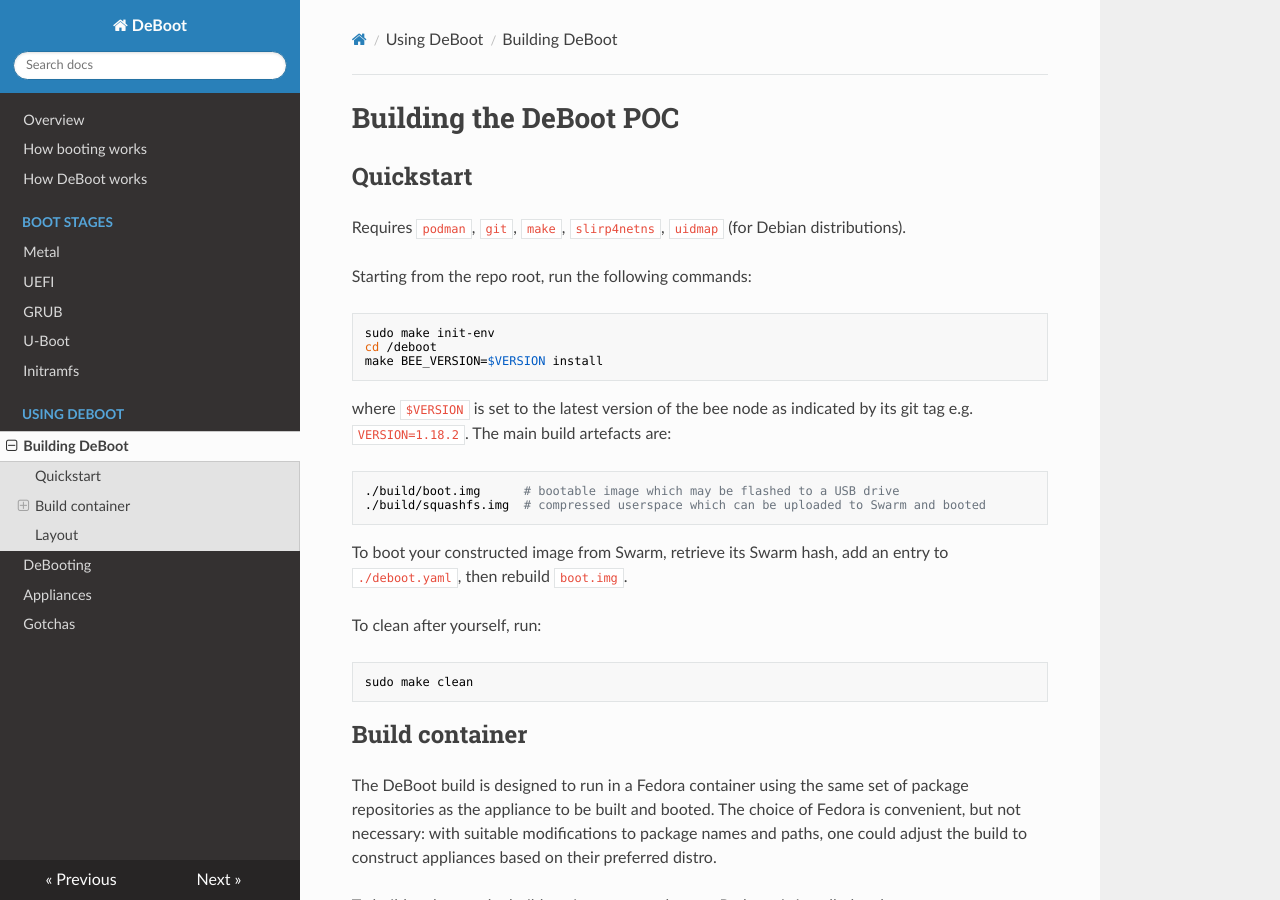
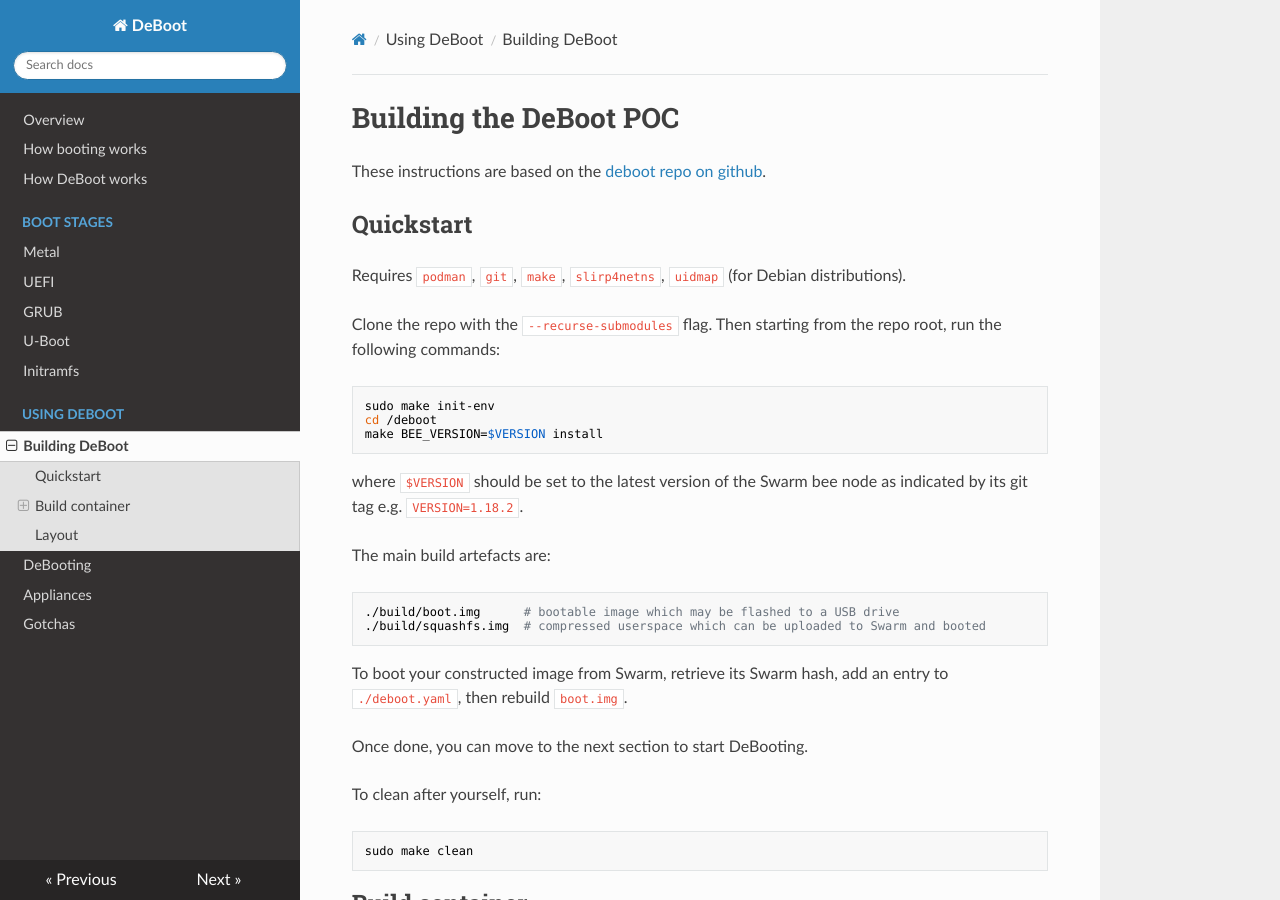
Before and after one commit to debootdevs/deboot, an MkDocs documentation site: the page built from docs/docs/build.md, in a window 1280 px wide and 900 px high. Built offline with MkDocs 1.6.1, drawn with Linux system fonts in a browser that asks for light colours; nearby versions of some CDN libraries.

Commit message:
Tidied up and made some things more explicit

````diff
--- a/docs/docs/build.md
+++ b/docs/docs/build.md
@@ -1,10 +1,12 @@
 # Building the DeBoot POC
+
+These instructions are based on the [deboot repo on github](https://github.com/debootdevs/deboot/tree/main/docs).
 
 ## Quickstart
 
 Requires `podman`, `git`, `make`, `slirp4netns`, `uidmap` (for Debian distributions).
 
-Starting from the repo root, run the following commands:
+Clone the repo with the `--recurse-submodules` flag. Then starting from the repo root, run the following commands:
 
 ```sh
 sudo make init-env
@@ -12,7 +14,9 @@
 make BEE_VERSION=$VERSION install
 ```
 
-where `$VERSION` is set to the latest version of the bee node as indicated by its git tag e.g. `VERSION=1.18.2`. The main build artefacts are:
+where `$VERSION` should be set to the latest version of the Swarm bee node as indicated by its git tag e.g. `VERSION=1.18.2`.
+
+The main build artefacts are:
 
 ```sh
 ./build/boot.img      # bootable image which may be flashed to a USB drive
@@ -20,6 +24,8 @@
 ```
 
 To boot your constructed image from Swarm, retrieve its Swarm hash, add an entry to `./deboot.yaml`, then rebuild `boot.img`.
+
+Once done, you can move to the next section to start DeBooting.
 
 To clean after yourself, run:
 
````
